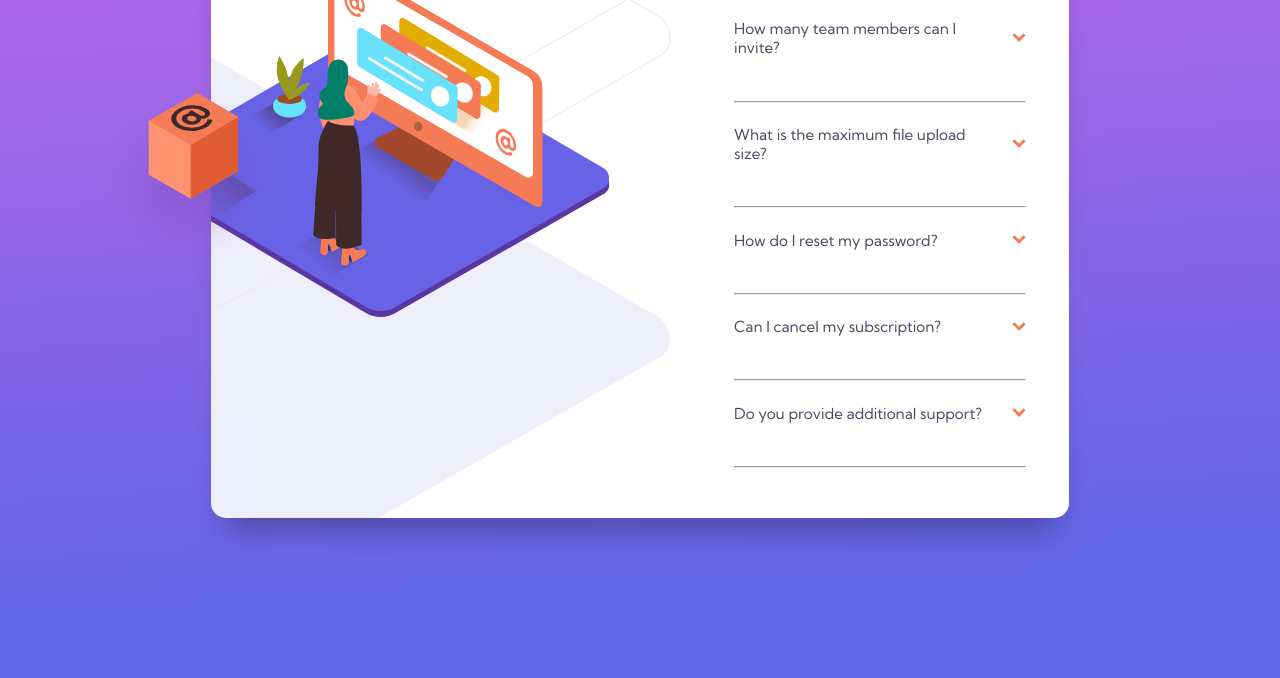
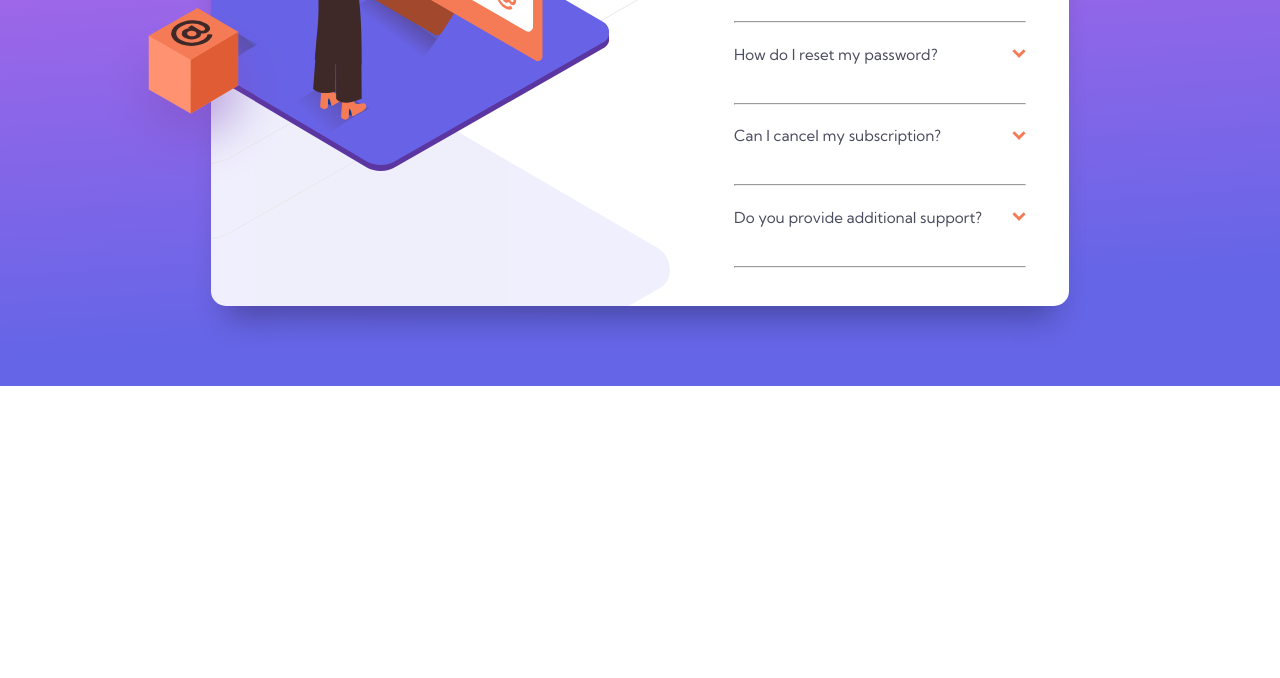
Before and after one commit to Cip28/FAQ-Accordion-Challenge, a plain HTML site: page index.html in a window 1280 px wide. Shown: the part 362-1040 px from the top of the page. After the commit the page ends 800 px from the top, so only its background shows below. Drawn offline with Linux system fonts and the light colour scheme.

Commit message:
2nd commit

```diff
--- a/scss/_desktop.scss
+++ b/scss/_desktop.scss
@@ -1,15 +1,17 @@
-
+body{
+    font-size:12px;
+}
     .box{
         position: absolute;
-        top:74%;
+        top:60%;
         left: 9%;
-        transform:translate(-9%,-74%);
+        transform:translate(-9%,-60%);
         z-index:1000;
     }
 .container{
     position:relative;
     background-color: #fff;
-    margin:10rem auto;
+    margin:5rem auto;
     border-radius:15px;
     z-index:1;
     box-shadow: 0px 26px 29px -15px rgba(0,0,0,0.3);
@@ -39,3 +41,6 @@
     }
 
 }
+main{
+    padding:2rem 5%!important;
+}
--- a/scss/_mobile.scss
+++ b/scss/_mobile.scss
@@ -10,6 +10,10 @@ body{
     background-repeat: no-repeat;
     background-size: cover;
     background-position: center;
+}
+@media only screen and (max-width:700px){
+    .box img{display:none;}
+
 }
 .container{
     position:relative;
```
Also changed, not shown: index.html (+1 -1 lines), css/style.css, screenshots/desktop.png (added).
